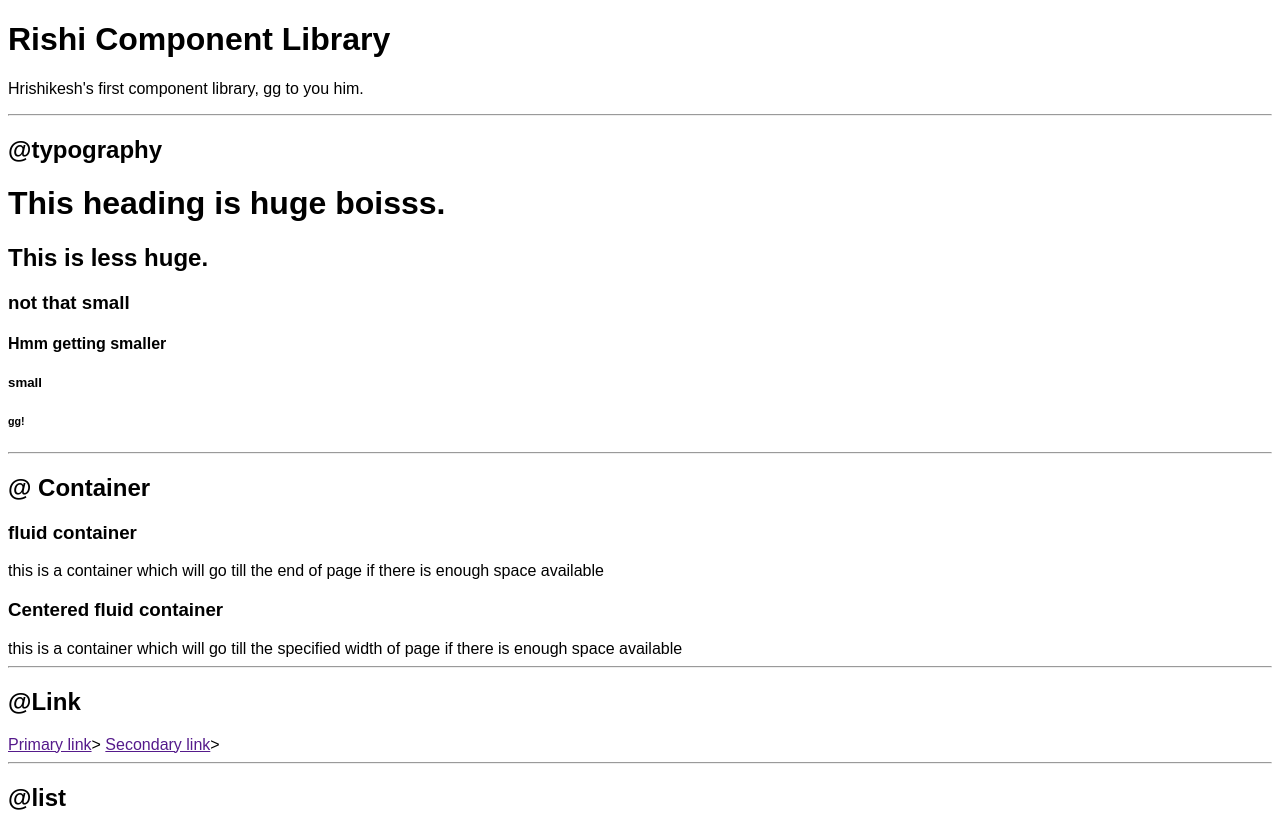
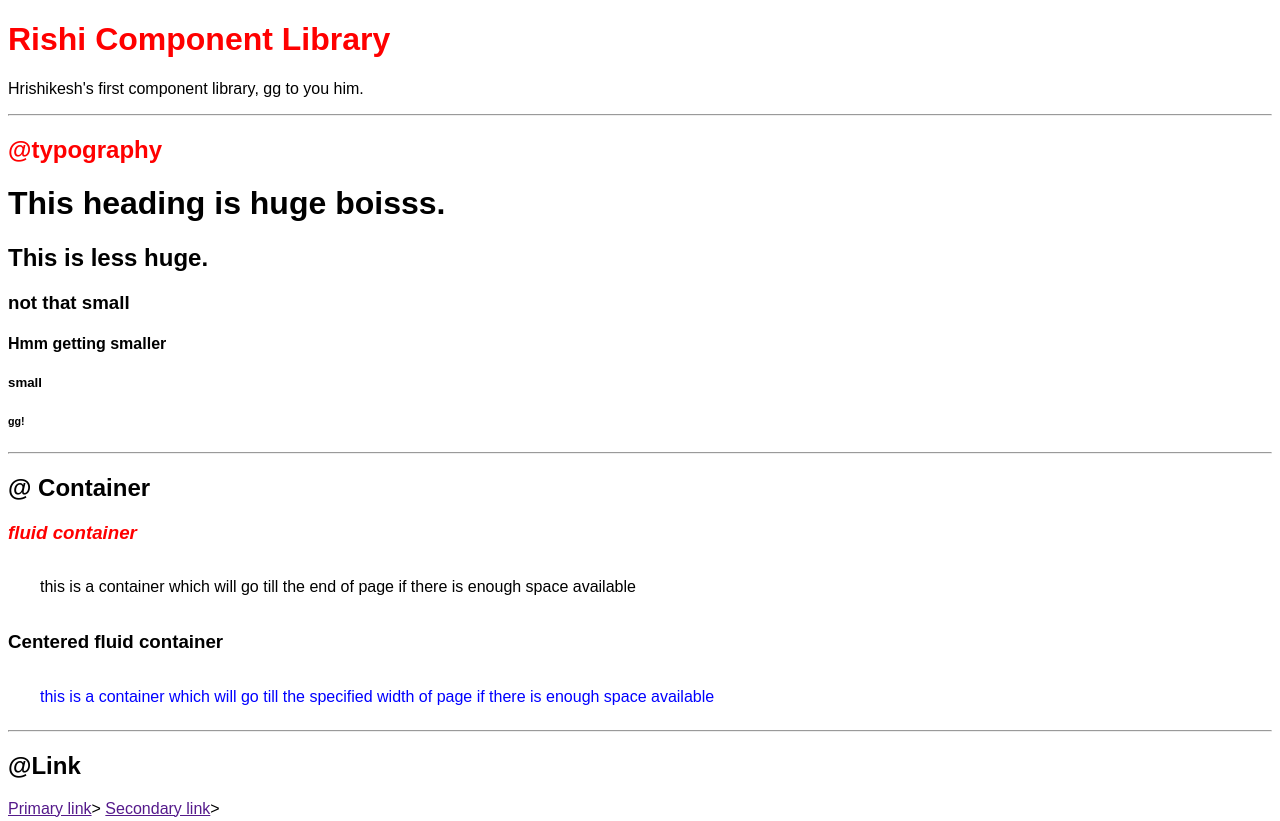
Before and after one commit to Hrishikesh-Panigrahi/clp-development-html, a plain HTML site: page index.html in a window 1280 px wide. Shown: the top 821 px of the page. Drawn offline with Linux system fonts and the light colour scheme; a web font is replaced by a local one.

Commit message:
feat: day 2  of learning css

```diff
--- a/index.html
+++ b/index.html
@@ -15,11 +15,11 @@
 
 <body>
 
-    <h1> Rishi Component Library</h1>
+    <h1 class="maine-heading"> Rishi Component Library</h1>
     <p>Hrishikesh's first component library, gg to you him.</p>
     <hr>
 
-    <h2>@typography</h2>
+    <h2 class="maine-heading" >@typography</h2>
     <h1>This heading is huge boisss.</h1>
     <h2>This is less huge. </h2>
     <h3>not that small</h3>
@@ -29,10 +29,10 @@
     <hr>
 
     <h2>@ Container</h2>
-    <h3>fluid container</h3>
-    <div>this is a container which will go till the end of page if there is enough space available </div>
+    <h3 class="maine-heading sec-heading" >fluid container</h3>
+    <div class="container container-fluid">this is a container which will go till the end of page if there is enough space available </div>
     <h3> Centered fluid container</h3>
-    <div>this is a container which will go till the specified width of page if there is enough space available </div>
+    <div class="container container-centered">this is a container which will go till the specified width of page if there is enough space available </div>
     <hr>
 
 
--- a/style.css
+++ b/style.css
@@ -4,3 +4,22 @@
 body{
     font-family: 'Zen Kaku Gothic Antique', sans-serif;
 }
+
+.maine-heading{
+    color: red;
+}
+.sec-heading{
+    font-style: italic;
+}
+
+.container{
+padding: 1rem 2rem;
+}
+
+/*.container-fluid{
+
+}*/
+
+.container-centered{
+color: blue;
+}
```
